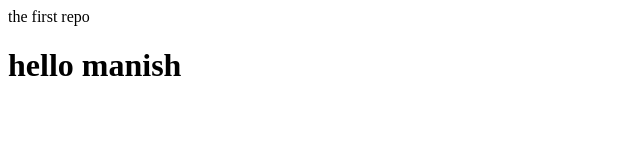
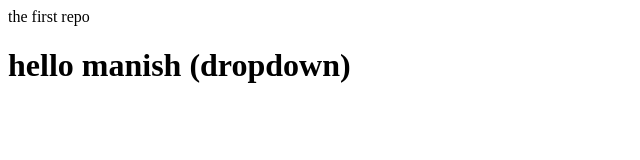
Before and after one commit to manish-bhati123/college-demo, a plain HTML site: page index.html in a window 1280 px wide. Shown: the whole page, without its empty margins (0-640 px from the left). Drawn offline with Linux system fonts and the light colour scheme.

Commit message:
dropdown

```diff
--- a/index.html
+++ b/index.html
@@ -1,2 +1,2 @@
 <p>the first repo</p>
-<h1>hello manish</h1>
+<h1>hello manish (dropdown)</h1>
```
